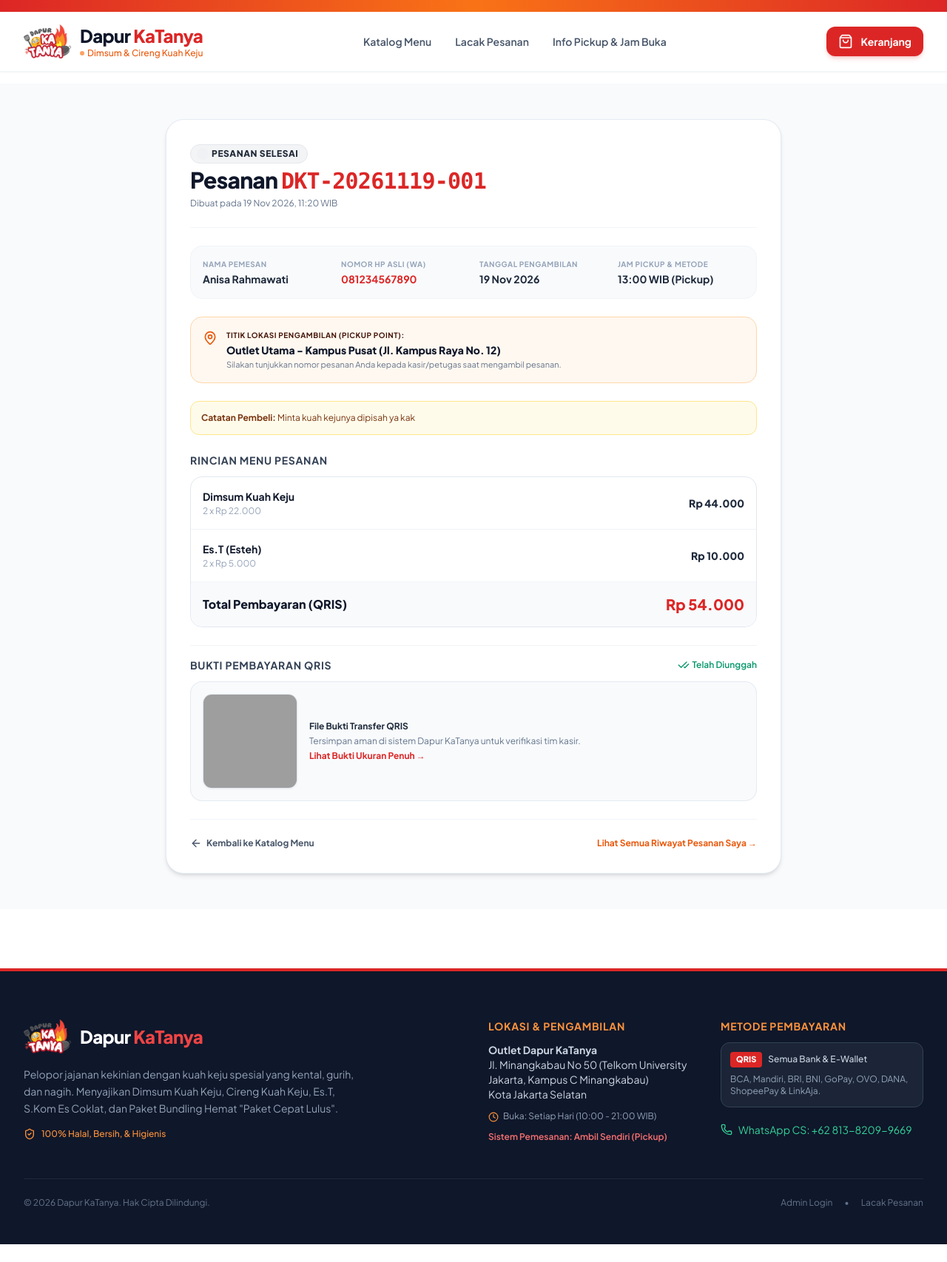
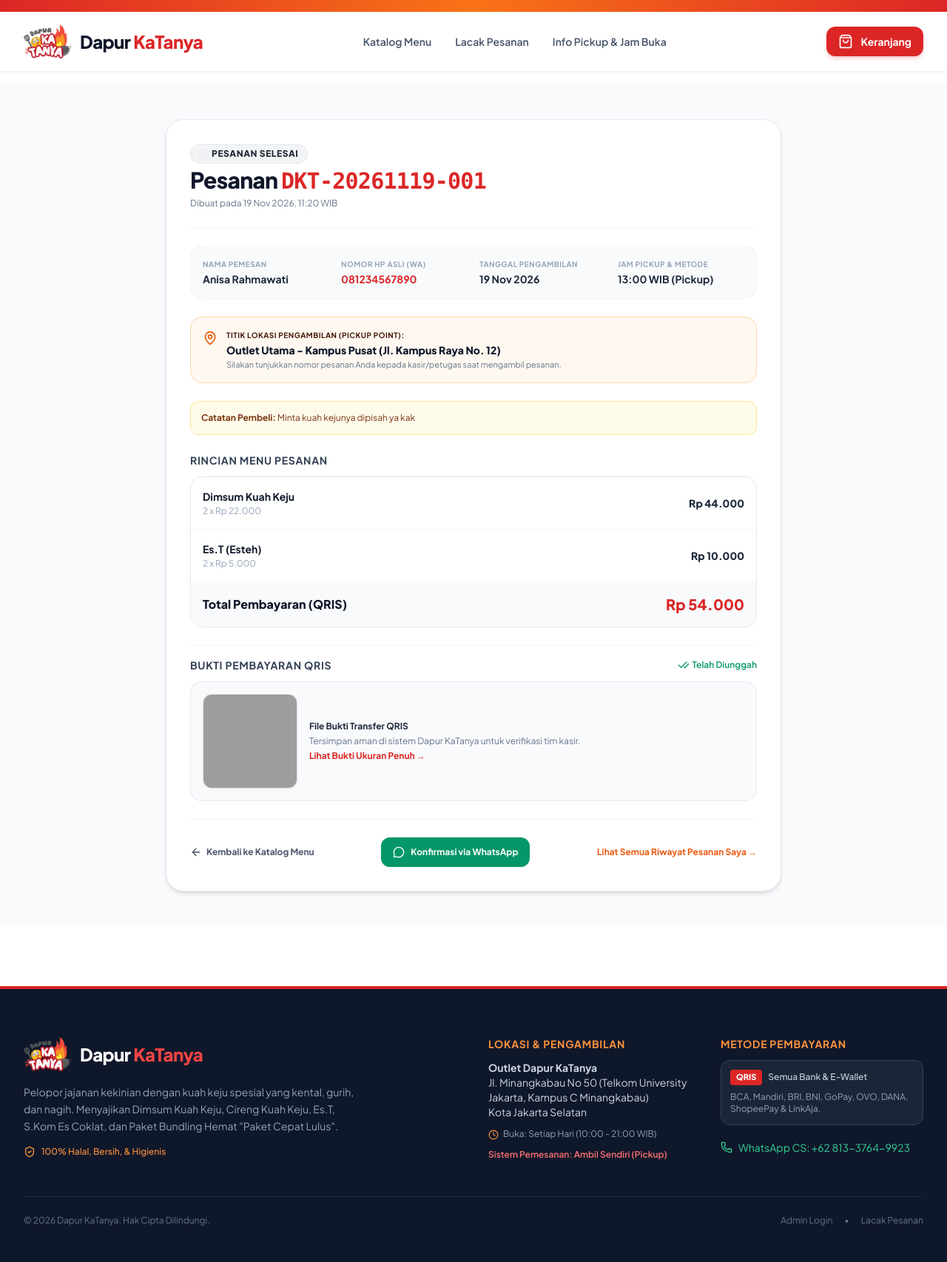
Before and after one commit to jauzzanajla/Dapur-KaTanya, a Laravel app: a page that uses resources/views/layouts/app.blade.php in a window 1280 px wide. Shown: the whole page at 74% size. Before the commit the page ends 1682 px from the top, so only its background shows below. Run offline with Laravel 12, Linux system fonts and the light colour scheme; data comes from the database, SQL or seed files in the repository; tables that the repository leaves empty hold one stand-in row (values such as "Sample post"); some libraries are stand-ins or nearby versions; grey boxes are pictures that could not be loaded.

Commit message:
Update order cleanup and WhatsApp confirmation

```diff
--- a/resources/views/admin/auth/login.blade.php
+++ b/resources/views/admin/auth/login.blade.php
@@ -72,7 +72,7 @@
                         <input type="checkbox" name="remember" checked class="rounded text-red-600 focus:ring-red-500">
                         <span>Ingat saya</span>
                     </label>
-                    <span class="text-orange-600 font-semibold text-[11px]">Database: PostgreSQL 18</span>
+
                 </div>
 
                 <!-- Submit Button (Red Primary) -->
--- a/resources/views/customer/order-detail.blade.php
+++ b/resources/views/customer/order-detail.blade.php
@@ -3,6 +3,22 @@
 @section('title', 'Detail Pesanan ' . $order->order_number)
 
 @section('content')
+@php
+    $orderItemsMessage = $order->items
+        ->map(fn ($item) => "- {$item->product_name} x{$item->quantity}")
+        ->implode("\n");
+    $totalMenuQuantity = $order->items->sum('quantity');
+    $whatsappMessage = implode("\n", [
+        'Halo Dapur KaTanya, saya ingin konfirmasi pesanan:',
+        'Kode Pesanan: '.$order->order_number,
+        'Nama Pembeli: '.$order->customer_name,
+        'Nama Menu:',
+        $orderItemsMessage,
+        'Total Menu: '.$totalMenuQuantity,
+        'Jumlah Harga: Rp '.number_format($order->total_omset, 0, ',', '.'),
+    ]);
+    $whatsappUrl = 'https://wa.me/6281337649923?text='.urlencode($whatsappMessage);
+@endphp
 <div class="py-12 bg-slate-50 min-h-[80vh]"
      x-data="{
         init() {
@@ -131,6 +147,11 @@
                     <i data-lucide="arrow-left" class="w-4 h-4"></i>
                     <span>Kembali ke Katalog Menu</span>
                 </a>
+                <a href="{{ $whatsappUrl }}" target="_blank" rel="noopener noreferrer"
+                   class="inline-flex items-center justify-center gap-2 rounded-xl bg-emerald-600 px-4 py-3 text-xs font-bold text-white transition hover:bg-emerald-700">
+                    <i data-lucide="message-circle" class="h-4 w-4"></i>
+                    Konfirmasi via WhatsApp
+                </a>
                 <a href="{{ route('order.track', ['q' => $order->customer_phone]) }}"
                    class="text-xs font-bold text-orange-600 hover:underline">
                     Lihat Semua Riwayat Pesanan Saya &rarr;
--- a/resources/views/layouts/app.blade.php
+++ b/resources/views/layouts/app.blade.php
@@ -76,10 +76,7 @@
                         <span class="text-2xl font-black tracking-tight text-slate-900 group-hover:text-red-600 transition-colors">
                             Dapur <span class="text-red-600">KaTanya</span>
                         </span>
-                        <p class="text-xs font-medium text-orange-600 flex items-center gap-1">
-                            <span class="w-1.5 h-1.5 rounded-full bg-orange-500 animate-pulse"></span>
-                            Dimsum & Cireng Kuah Keju
-                        </p>
+
                     </div>
                 </a>
 
@@ -208,10 +205,10 @@
                         </p>
                     </div>
                     <div class="pt-2">
-                        <a href="https://wa.me/6281382099669" target="_blank" rel="noopener noreferrer"
+                        <a href="https://wa.me/6281337649923" target="_blank" rel="noopener noreferrer"
                            class="inline-flex items-center gap-2 text-sm text-emerald-400 hover:text-emerald-300 transition-colors">
                             <i data-lucide="phone" class="w-4 h-4"></i>
-                            WhatsApp CS: +62 813-8209-9669
+                            WhatsApp CS: +62 813-3764-9923
                         </a>
                     </div>
                 </div>
@@ -361,7 +358,8 @@
                                     <!-- Customer Name -->
                                     <div>
                                         <label class="block text-xs font-bold text-slate-700 mb-1">
-                                            Nama Pemesan <span class="text-red-500">*</span>
+                                            Nama Pemesan
+                                            (Utamakan menggunakan yang mudah dikenali / nama asli) <span class="text-red-500">*</span>
                                         </label>
                                         <input type="text"
                                                x-model="customerName"
@@ -438,13 +436,11 @@
                                         </label>
                                         <select x-model="pickupTime" name="pickup_time"
                                                 class="w-full text-sm px-3.5 py-2.5 rounded-xl border border-slate-200 focus:outline-none focus:ring-2 focus:ring-red-500 focus:border-transparent bg-white">
-                                            <option value="08:00">08:00 WIB (Pagi)</option>
-                                            <option value="09:30">09:30 WIB</option>
-                                            <option value="11:00">11:00 WIB (Siang)</option>
-                                            <option value="12:30">12:30 WIB (Makan Siang)</option>
+                                            <option value="13:00">13:00 WIB </option>
                                             <option value="14:00">14:00 WIB</option>
-                                            <option value="15:30">15:30 WIB (Sore)</option>
-                                            <option value="17:00">17:00 WIB</option>
+                                            <option value="15:00">15:00 WIB </option>
+                                            <option value="15:30">15:30 WIB</option>
+
                                         </select>
                                     </div>
 
@@ -662,7 +658,7 @@
                 customerName: '',
                 customerPhone: '',
                 pickupDate: @js(old('pickup_date', '')),
-                pickupTime: '12:30',
+                pickupTime: '15:00',
                 pickupLocation: 'Kampus B',
                 otherPickupLocation: '',
                 orderNotes: '',
--- a/routes/web.php
+++ b/routes/web.php
@@ -79,6 +79,7 @@ Route::prefix('admin')->name('admin.')->group(function () {
         Route::get('orders', [OrderController::class, 'index'])->name('orders.index');
         Route::get('orders/{order}', [OrderController::class, 'show'])->name('orders.show');
         Route::post('orders/{order}/status', [OrderController::class, 'updateStatus'])->name('orders.status');
+        Route::delete('orders/{order}', [OrderController::class, 'destroy'])->name('orders.destroy');
 
         // Sales Recap, Charts, & CSV Export
         Route::get('sales-recap', [SalesRecapController::class, 'index'])->name('sales.index');
```
Also changed, not shown: app/Http/Controllers/Admin/OrderController.php (+10 -0 lines), resources/views/admin/orders/index.blade.php (+14 -4 lines).
